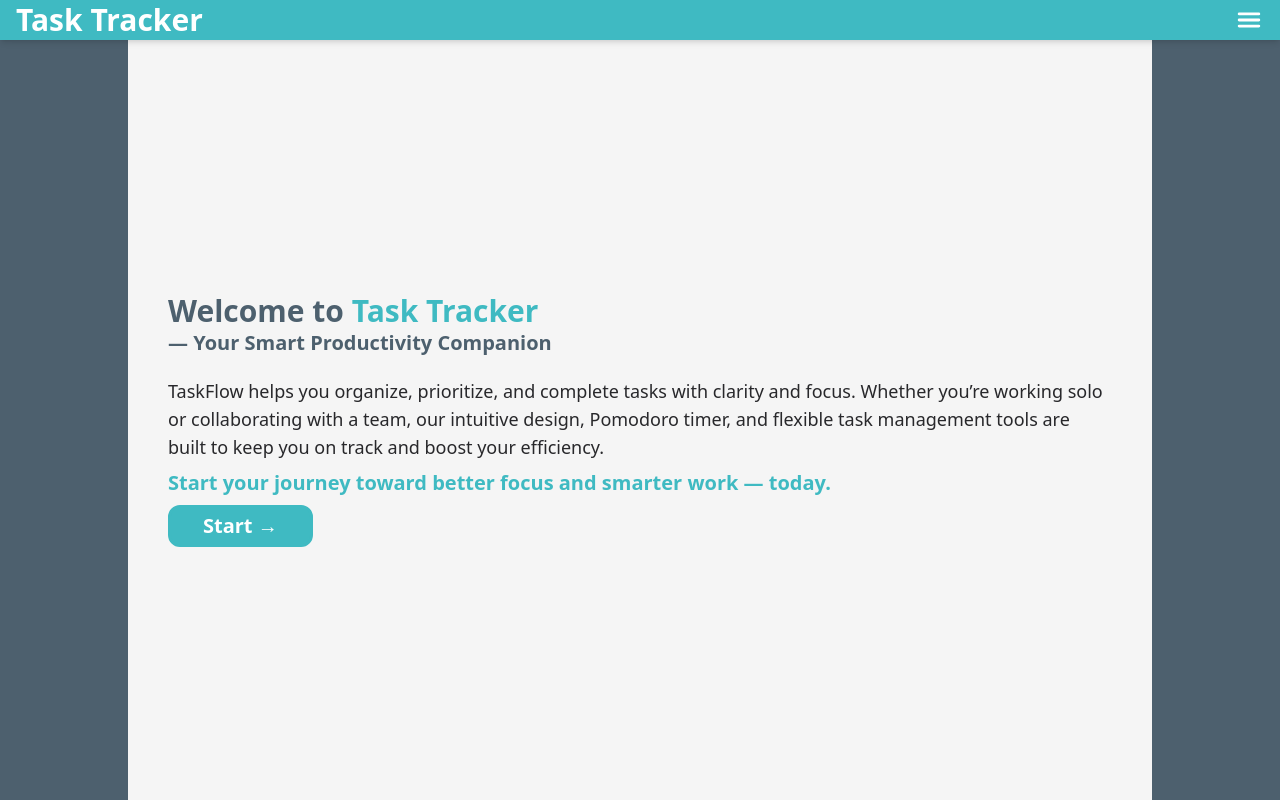
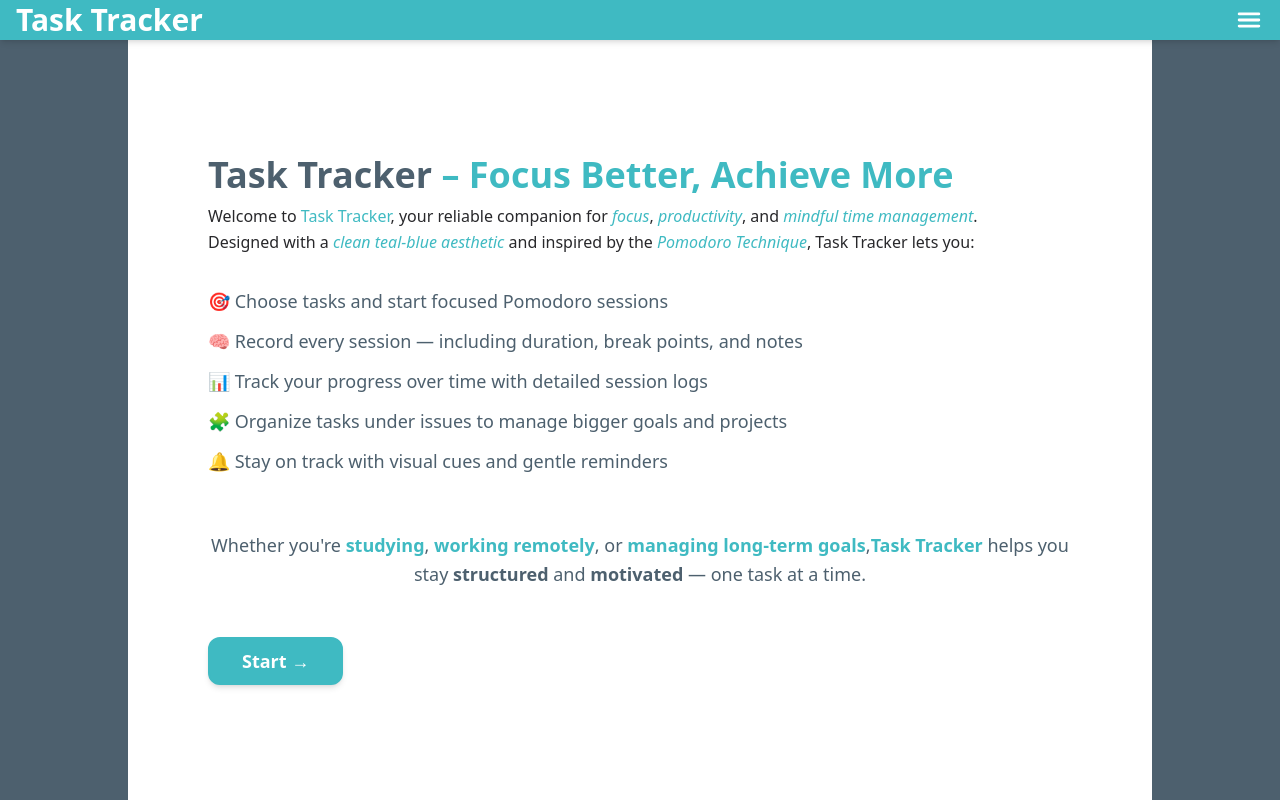
Before and after one commit to izumi-konata-1001/Task_Tracker_Frontend, a React (Vite) app in the folder frontend/: page / in a window 1280 px wide. Built offline with nearby package versions, Linux system fonts and the light colour scheme; no server answers.

Commit message:
alarm bell

```diff
--- a/frontend/index.html
+++ b/frontend/index.html
@@ -2,7 +2,7 @@
 <html lang="en">
   <head>
     <meta charset="UTF-8" />
-    <link rel="icon" type="image/svg+xml" href="/vite.svg" />
+    <link rel="icon" type="image/svg+xml" href="/icon.svg" />
     <meta name="viewport" content="width=device-width, initial-scale=1.0" />
     <link href="/src/index.css" rel="stylesheet">
     <title>Task Tracker</title>
--- a/frontend/src/components/guest/GuestHome.jsx
+++ b/frontend/src/components/guest/GuestHome.jsx
@@ -8,31 +8,51 @@
         navigate('/register');
     }
     return(
-        <div className="h-full w-full p-10 flex flex-col justify-center items-center space-y-5">
-            <div className="w-full mb-5">
-                <h1 className="text-left text-3xl font-bold text-dark">
-                    Welcome to
-                    <span className="text-primary"> Task Tracker</span>
+<div className="h-full w-full px-6 sm:px-20 py-12 flex flex-col justify-center items-center space-y-6 bg-white">
+  <div className="w-full">
+    <h1 className="text-3xl sm:text-4xl font-bold text-dark mb-2">
+      Task Tracker
+      <span className="text-primary"> – Focus Better, Achieve More</span>
     </h1>
-                <h1 className="text-left text-xl font-bold text-dark">
-                    — Your Smart Productivity Companion
-                </h1>
+    <p className="text-base text-black font-medium leading-relaxed space-y-3">
+        Welcome to <span className="text-primary">Task Tracker</span>,
+        <span className="text-base"> your reliable companion for </span>
+        <span className="text-primary italic"> focus</span>,
+        <span className="text-primary italic"> productivity</span>, and
+        <span className="text-primary italic"> mindful time management</span>.<br className="hidden sm:block" />
+        Designed with a <span className="italic text-primary">clean teal-blue aesthetic</span> and inspired by the
+        <span className="text-primary italic"> Pomodoro Technique</span>,
+        Task Tracker lets you:
+    </p>
   </div>
-            <div className="w-full text-black space-y-2">
-                <p className="text-lg text-black">
-                    TaskFlow helps you organize, prioritize, and complete tasks with clarity and focus. Whether you’re working solo or collaborating with a team, our intuitive design, Pomodoro timer, and flexible task management tools are built to keep you on track and boost your efficiency.
+
+  <div className="w-full flex flex-col space-y-3 mt-2">
+    <p className="text-lg font-medium text-dark">🎯 Choose tasks and start focused Pomodoro sessions</p>
+    <p className="text-lg font-medium text-dark">🧠 Record every session — including duration, break points, and notes</p>
+    <p className="text-lg font-medium text-dark">📊 Track your progress over time with detailed session logs</p>
+    <p className="text-lg font-medium text-dark">🧩 Organize tasks under issues to manage bigger goals and projects</p>
+    <p className="text-lg font-medium text-dark">🔔 Stay on track with visual cues and gentle reminders</p>
+  </div>
+
+<p className="text-base sm:text-lg font-medium text-center text-dark mt-8 leading-relaxed">
+  Whether you're <span className="text-primary font-semibold">studying</span>,
+  <span className="text-primary font-semibold"> working remotely</span>, or
+  <span className="text-primary font-semibold"> managing long-term goals</span>,
+  <span className="text-primary font-semibold">Task Tracker</span> helps you stay
+  <span className="font-semibold"> structured</span> and
+  <span className="font-semibold"> motivated</span> — one task at a time.
 </p>
-                <p className="text-xl font-bold text-primary">
-                    Start your journey toward better focus and smarter work — today.
-                </p>
-                <div className="w-full flex justify-start items-center">
-                    <button type="button" onClick={handleStart}
-                    className="cursor-pointer px-8 py-1 border-3 border-primary bg-primary text-white text-xl font-semibold rounded-xl hover:bg-white hover:text-primary">
+
+  <div className="w-full flex justify-start mt-6">
+    <button
+      type="button"
+      onClick={handleStart}
+      className="cursor-pointer px-8 py-2 bg-primary text-white text-lg font-semibold rounded-xl border-2 border-primary
+        hover:bg-white hover:text-primary transition-colors duration-300 shadow-md"
+    >
       Start →
     </button>
   </div>
-            </div>
-
 </div>
     )
 }
--- a/frontend/src/components/user/pomodoro/pomodoro_workbench_components/Timer.jsx
+++ b/frontend/src/components/user/pomodoro/pomodoro_workbench_components/Timer.jsx
@@ -7,6 +7,7 @@
 import SessionCard from "./SessionCard";
 
 function Timer(props) {
+    const alarmAudio = new Audio('/sounds/alarm.mp3');
     const {token} = useAuth()
     const intervalRef = useRef(null);
 
@@ -104,6 +105,13 @@
                 setPauseAvaliable(false);
                 setCancelAvaliable(true);
                 setSaveAvaliable(true);
+
+                try {
+                    alarmAudio.play();
+                } catch (error) {
+                    console.error('Audio play failed:', error);
+                }
+
                 return 0;
             }
             return prev -1;
@@ -253,7 +261,7 @@
                             disabled={!startAvaliable}
                             className={`w-1/2 h-10  rounded-xl
                                 ${startAvaliable ?(
-                                        'bg-green border-3 border-green text-white text-xl hover:bg-white hover:text-green'
+                                        'cursor-pointer bg-green border-3 border-green text-white text-xl hover:bg-white hover:text-green'
                                 ):(
                                     'bg-shadow text-white border-shadow cursor-not-allowed'
                                 )}`}>
@@ -264,7 +272,7 @@
                                 disabled={!pauseAvaliable}
                                 className={`w-1/2 h-10 rounded-xl
                                 ${pauseAvaliable ? (
-                                    ' bg-alter border-3 border-alter text-white text-xl hover:bg-white hover:text-alter')
+                                    ' cursor-pointer bg-alter border-3 border-alter text-white text-xl hover:bg-white hover:text-alter')
                                 :(
                                     'bg-shadow text-white border-shadow cursor-not-allowed'
                                 )}`}>
@@ -272,7 +280,7 @@
                                 </button>
                             ): (
                                 <button type="button" onClick={handleResume}
-                                className="w-1/2 h-10 bg-primary border-3 border-primary rounded-xl text-white text-xl hover:bg-white hover:text-primary">
+                                className="cursor-pointer w-1/2 h-10 bg-primary border-3 border-primary rounded-xl text-white text-xl hover:bg-white hover:text-primary">
                                     Resume
                                 </button>
                             )}
@@ -282,7 +290,7 @@
                             disabled={!cancelAvaliable}
                             className={`w-full h-10 rounded-xl
                             ${cancelAvaliable ?(
-                                ' bg-primary border-3 border-primary  text-white text-xl hover:bg-white hover:text-primary'
+                                ' cursor-pointer bg-primary border-3 border-primary  text-white text-xl hover:bg-white hover:text-primary'
                             ):(
                                 'bg-shadow text-white border-shadow cursor-not-allowed'
                             )}
@@ -353,7 +361,7 @@
                     disabled={!saveAvaliable}
                     className={`w-full h-10 rounded-xl
                     ${saveAvaliable ?(
-                        ' bg-primary border-3 border-primary  text-white text-xl hover:bg-white hover:text-primary'
+                        ' cursor-pointer bg-primary border-3 border-primary  text-white text-xl hover:bg-white hover:text-primary'
                     ):(
                         'bg-shadow text-white border-shadow cursor-not-allowed'
                     )}
```
Also changed, not shown: frontend/public/icon.svg (added), 1 other file (tests, documents, lock files or other folders). Lines whose indentation alone changed are shown as unchanged.
